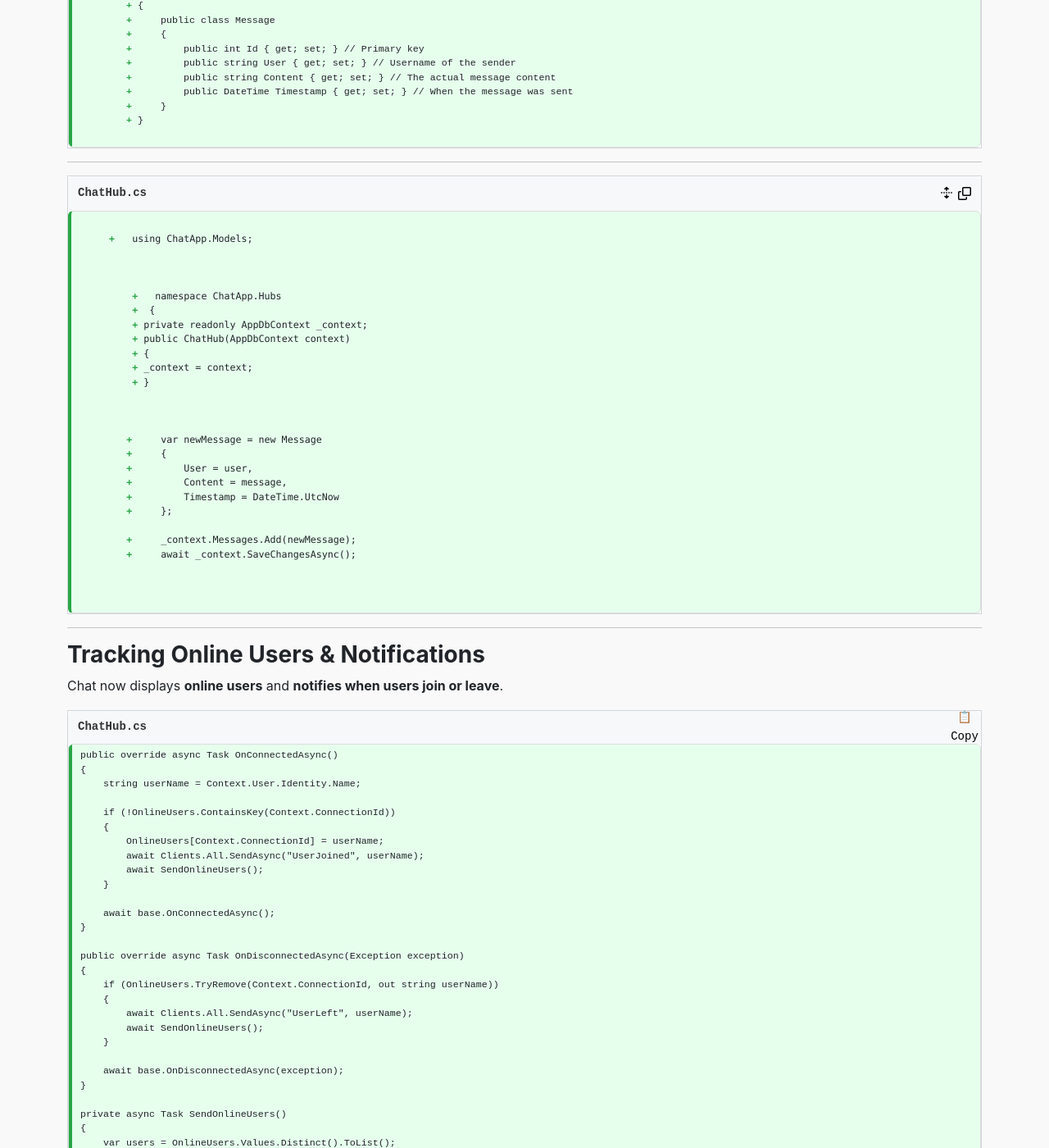
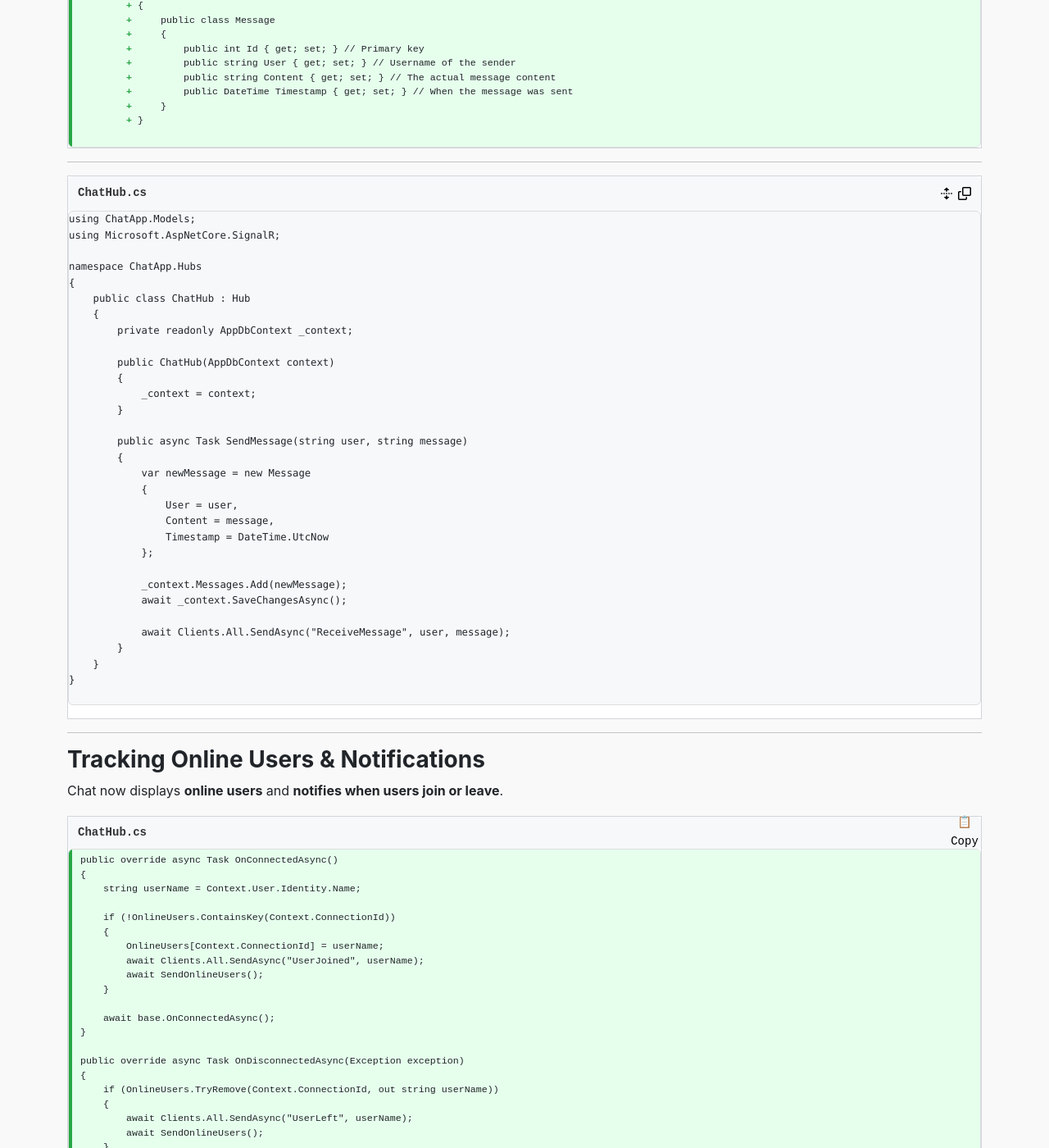
Before and after one commit to JWalshe86/ChatApp, a Jekyll site: the page built from docs/ChatAppPartTwo.md, in a window 1280 px wide and 1400 px high, scrolled down 634 px. Shown: the whole window at 82% size. Built offline with Jekyll 4.4.1, drawn with Linux system fonts in a browser that asks for light colours; nearby versions of some CDN libraries.

Commit message:
Update ChatAppPartTwo.md

```diff
--- a/docs/ChatAppPartTwo.md
+++ b/docs/ChatAppPartTwo.md
@@ -47,7 +47,7 @@ I created a `Message` class that Entity Framework (EF) maps into a database tabl
     <div class="code-header">
         <span class="code-filename">ChatHub.cs</span>
         <button class="expand-button" aria-label="Expand all lines">
-            <svg aria-hidden="true" focusable="false" class="octicon octicon-unfold" viewBox="0 0 16 16" width="16" height="16" fill="currentColor" style="display: inline-block; user-select: none; vertical-align: text-bottom; overflow: visible;"><path d="m8.177.677 2.896 2.896a.25.25 0 0 1-.177.427H8.75v1.25a.75.75 0 0 1-1.5 0V4H5.104a.25.25 0 0 1-.177-.427L7.823.677a.25.25 0 0 1 .354 0ZM7.25 10.75a.75.75 0 0 1 1.5 0V12h2.146a.25.25 0 0 1 .177.427l-2.896 2.896a.25.25 0 0 1-.354 0l-2.896-2.896A.25.25 0 0 1 5.104 12H7.25v-1.25Zm-5-2a.75.75 0 0 0 0-1.5h-.5a.75.75 0 0 0 0 1.5h.5ZM6 8a.75.75 0 0 1-.75.75h-.5a.75.75 0 0 1 0-1.5h.5A.75.75 0 0 1 6 8Zm2.25.75a.75.75 0 0 0 0-1.5h-.5a.75.75 0 0 0 0 1.5h.5ZM12 8a.75.75 0 0 1-.75.75h-.5a.75.75 0 0 1 0-1.5h.5A.75.75 0 0 1 12 8Zm2.25.75a.75.75 0 0 0 0-1.5h-.5a.75.75 0 0 0 0 1.5h.5Z"></path></svg>
+            <svg aria-hidden="true" focusable="false" class="octicon octicon-unfold" viewBox="0 0 16 16" width="16" height="16" fill="currentColor"><path d="m8.177.677 2.896 2.896a.25.25 0 0 1-.177.427H8.75v1.25a.75.75 0 0 1-1.5 0V4H5.104a.25.25 0 0 1-.177-.427L7.823.677a.25.25 0 0 1 .354 0ZM7.25 10.75a.75.75 0 0 1 1.5 0V12h2.146a.25.25 0 0 1 .177.427l-2.896 2.896a.25.25 0 0 1-.354 0l-2.896-2.896A.25.25 0 0 1 5.104 12H7.25v-1.25Zm-5-2a.75.75 0 0 0 0-1.5h-.5a.75.75 0 0 0 0 1.5h.5ZM6 8a.75.75 0 0 1-.75.75h-.5a.75.75 0 0 1 0-1.5h.5A.75.75 0 0 1 6 8Zm2.25.75a.75.75 0 0 0 0-1.5h-.5a.75.75 0 0 0 0 1.5h.5ZM12 8a.75.75 0 0 1-.75.75h-.5a.75.75 0 0 1 0-1.5h.5A.75.75 0 0 1 12 8Zm2.25.75a.75.75 0 0 0 0-1.5h-.5a.75.75 0 0 0 0 1.5h.5Z"></path></svg>
         </button>
         <button class="copy-button" aria-label="Copy code">
             <svg aria-hidden="true" focusable="false" class="octicon octicon-copy" viewBox="0 0 16 16" width="16" height="16" fill="currentColor">
@@ -58,49 +58,41 @@ I created a `Message` class that Entity Framework (EF) maps into a database tabl
     </div>
 
     <div class="code-container">
+        {% highlight csharp %}
+using ChatApp.Models;
+using Microsoft.AspNetCore.SignalR;
 
-        <!-- Updated Code (Always Visible) -->
-<pre class="updated-code">
-<code>
-    <span class="added-line">  using ChatApp.Models;</span>
-
-    <span class="unchanged-code">using Microsoft.AspNetCore.SignalR;
+namespace ChatApp.Hubs
+{
     public class ChatHub : Hub
     {
-    </span>
+        private readonly AppDbContext _context;
 
-        <span class="added-line">  namespace ChatApp.Hubs</span>
-        <span class="added-line"> { </span>
-        <span class="added-line">private readonly AppDbContext _context;</span>
-        <span class="added-line">public ChatHub(AppDbContext context)</span>
-        <span class="added-line">{</span>
-        <span class="added-line">_context = context;</span>
-        <span class="added-line">}</span>
+        public ChatHub(AppDbContext context)
+        {
+            _context = context;
+        }
 
-       <span class="unchanged-code">public async Task SendMessage(string user, string message)
-       {
-       </span>
+        public async Task SendMessage(string user, string message)
+        {
+            var newMessage = new Message
+            {
+                User = user,
+                Content = message,
+                Timestamp = DateTime.UtcNow
+            };
 
-       <span class="added-line">    var newMessage = new Message</span>
-       <span class="added-line">    {</span>
-       <span class="added-line">        User = user,</span>
-       <span class="added-line">        Content = message,</span>
-       <span class="added-line">        Timestamp = DateTime.UtcNow</span>
-       <span class="added-line">    };</span>
+            _context.Messages.Add(newMessage);
+            await _context.SaveChangesAsync();
 
-       <span class="added-line">    _context.Messages.Add(newMessage);</span>
-       <span class="added-line">    await _context.SaveChangesAsync();</span>
-
-       <span class="unchanged-code">        await Clients.All.SendAsync("ReceiveMessage", user, message);
-       }
+            await Clients.All.SendAsync("ReceiveMessage", user, message);
+        }
     }
-    </span>
-</code>
-</pre>
-
-
+}
+        {% endhighlight %}
     </div>
 </div>
+
 
 ---
 
```
